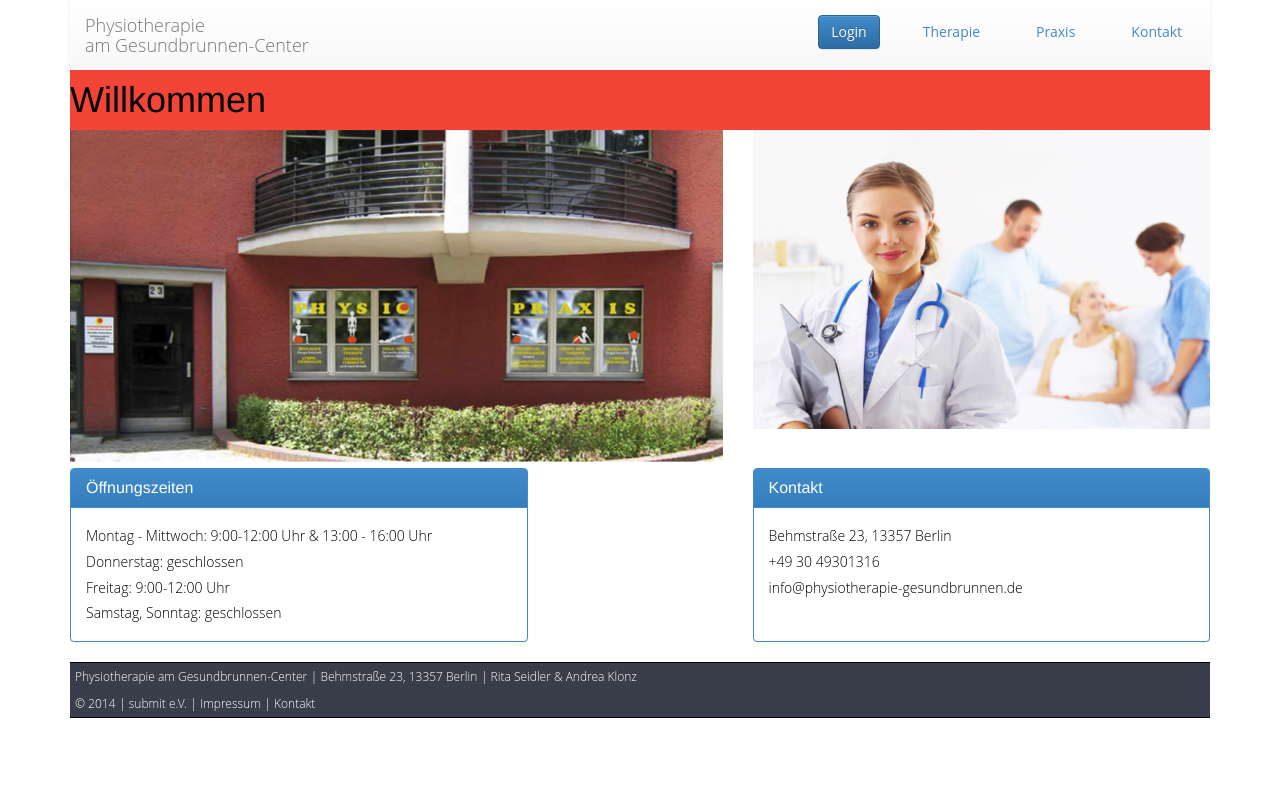
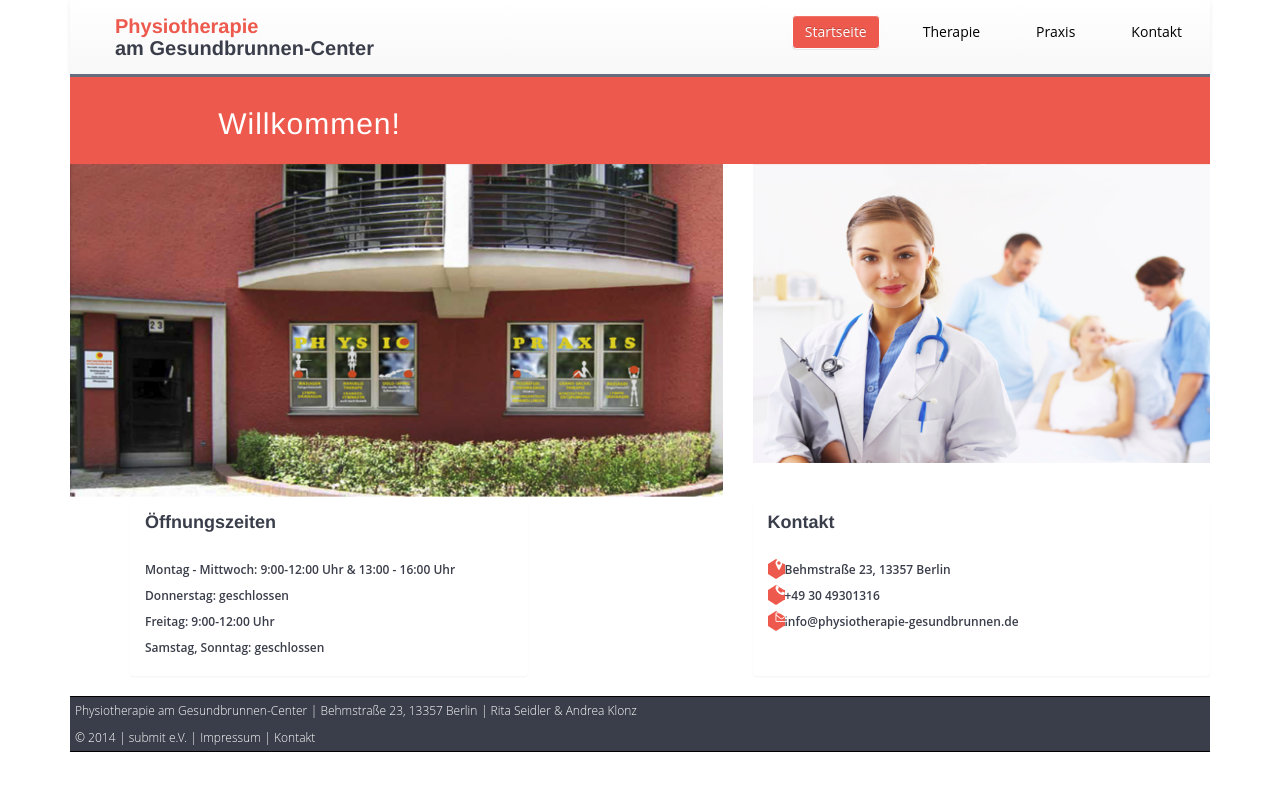
Before and after one commit to cSteusloff/website_Physiotherapie, a PHP site: page /bootstrap/index.php in a window 1280 px wide. Run offline with PHP 8.4, Linux system fonts and the light colour scheme.

Commit message:
Startseite an Konzept angeglichen
ausstehende Änderungen:
-Banner topborder+gradient anpassen
-fa symbole ordentlich in sechsecke "schieben"

```diff
--- a/praxis/bootstrap/bootstrap/css/style.css
+++ b/praxis/bootstrap/bootstrap/css/style.css
@@ -37,9 +37,9 @@
   -moz-box-shadow: inset 0px 1px 0px 0px #f5978e;
   -webkit-box-shadow: inset 0px 1px 0px 0px #f5978e;
   box-shadow: inset 0px 1px 0px 0px #f5978e;
-  background: -webkit-gradient(linear, left top, left bottom, color-stop(0.05, #f24437), color-stop(1, #f24437));
-  background: -moz-linear-gradient(center top, #f24437 5%, #f24437 100%);
-  background-color: #f24437;
+  background: -webkit-gradient(linear, left top, left bottom, color-stop(0.05, #ED594D), color-stop(1, #ED594D));
+  background: -moz-linear-gradient(center top, #ED594D 5%, #ED594D 100%);
+  background-color: #ED594D;
   -webkit-border-top-left-radius: 0px;
   -moz-border-radius-topleft: 0px;
   border-top-left-radius: 0px;
@@ -74,12 +74,13 @@
   border: 0px solid #000;
 }
 .icon {
-  background-color: #f24437;
+  background-color: #ED594D;
   color: #ffffff;
   padding: 5px;
   width: 16px;
   text-align: center;
-  margin-right: 10px;
+
+    margin-right: 10px;
   border-radius: 13px;
 }
 .distance_top {
@@ -189,6 +190,12 @@ section,
 footer {
   display: block;
 }
+.maincolor {
+    color: #ED594D;
+}
+.grey_font{
+    color:#3A3E4A;
+}
 /************************/
 /*  Structur            */
 /************************/
@@ -212,8 +219,18 @@ header {
 header h2 {
   margin: 0;
   padding: 0;
-  font-weight: 600;
+  font-weight: 300;
 }
+.navbar-header{
+}
+.header h2{
+    font-size: 20px;
+    font-weight: 700;
+}
+#physio{
+    margin-left:30px;
+}
+
 /************************/
 /*  Nav                 */
 /************************/
@@ -266,9 +283,9 @@ nav a:hover {
   -moz-box-shadow: inset 0px 1px 0px 0px #f5978e;
   -webkit-box-shadow: inset 0px 1px 0px 0px #f5978e;
   box-shadow: inset 0px 1px 0px 0px #f5978e;
-  background: -webkit-gradient(linear, left top, left bottom, color-stop(0.05, #f24437), color-stop(1, #f24437));
-  background: -moz-linear-gradient(center top, #f24437 5%, #f24437 100%);
-  background-color: #f24437;
+  background: -webkit-gradient(linear, left top, left bottom, color-stop(0.05, #ED594D), color-stop(1, #ED594D));
+  background: -moz-linear-gradient(center top, #ED594D 5%, #ED594D 100%);
+  background-color: #ED594D;
   -webkit-border-top-left-radius: 0px;
   -moz-border-radius-topleft: 0px;
   border-top-left-radius: 0px;
@@ -296,20 +313,42 @@ nav a:hover {
   text-align: center;
   text-shadow: 1px 1px 0px #810e05;
 }
+.navbar-collapse .btn-primary{
+    background-image:linear-gradient(#ED594D 0px, #ED594D 100%);
+    border-color: #ffffff;
+}
+.collapse .navbar-collapse{
+    border:thin;
+    border-bottom: #000000;
+}
+.navbar-collapse .btn-link{
+    color: #000000;
+}
+
 /************************/
 /*  Banner              */
 /************************/
 #banner {
-  background-color: #f24437;
-  height: 60px;
-  padding-top: 20px;
-  padding-left: 25px;
+    border-top:solid;
+    border-top-color:#666D7F;
+    background-color: #ED594D;
+ background-image: radial-gradient(top,#C84D46, #ED594D);
+
+  height: 90px;
+  padding-top: 30px;
+  padding-left: 13%;
+    padding-bottom: 30px;
   vertical-align: middle;
 }
 #banner h1 {
   color: #ffffff;
   letter-spacing: 1px;
   font-size: 30px;
+}
+.banner {
+    color: #ffffff;
+    padding: 10px 0px;
+    background-color: #ED594D;
 }
 /************************/
 /*  Footer              */
@@ -366,18 +405,66 @@ footer li a:active {
   float: right;
   margin-right: 120px;
 }
-.maincolor {
-  color: #f24437;
-}
 .toggle {
   cursor: pointer;
 }
 .togglecontent {
   padding: 20px 0px;
 }
+.panel-primary > .panel-heading{
+    background-image: none;
+    background-repeat: no-repeat;
+    background-color: #ffffff;
+    color:#3A3E4A;
+}
+.panel-primary{
+    border: none;
+    color:#3A3E4A;
+}
+.panel-heading{
+    border: none;
+    color:#3A3E4A;
+}
+.panel-heading h3{
+    font-size: 18px;
+    font-weight:600;
+    color:#3A3E4A;
+}
+.panel-body{
+    font-size:12px;
+    font-weight:600;
+    color:#3A3E4A;
+}
 
+#hoursofopening{
+    margin-left: 60px;
+}
 
-.banner {
-    padding: 10px 0px;
-    background-color: #f24437;
+.hex:before {
+    content: " ";
+    width: 0; height: 0;
+    border-bottom: 5px solid #ED594D;
+    border-left: 8px solid transparent;
+    border-right: 8px solid transparent;
+    position: absolute;
+    top: -5px;
 }
+
+.hex {
+    margin-top: 5px;
+    width: 17px;
+    height: 10px;
+    background-color: #ED594D;
+    position: relative;
+    color: #ffffff;
+}
+
+.hex:after {
+    content: "";
+    width: 0;
+    position: absolute;
+    bottom: -5px;
+    border-top: 5px solid #ED594D;
+    border-left: 8px solid transparent;
+    border-right: 8px solid transparent;
+}
--- a/praxis/bootstrap/index.php
+++ b/praxis/bootstrap/index.php
@@ -36,12 +36,12 @@
                 <span class="icon-bar"></span>
                 <span class="icon-bar"></span>
             </button>
-            <a class="navbar-brand" href="#">Physiotherapie<br> am Gesundbrunnen-Center</a>
+            <a class="navbar-brand" href="#"><h2 id="physio"><span class="maincolor">Physiotherapie</span><br> <span class="grey_font">am Gesundbrunnen-Center</span></h2></a>
         </div>
         <div class="collapse navbar-collapse">
             <ul class="nav navbar-nav navbar-right">
                 <li><a href="#">
-                        <button id="loginbutton" type="button" class="btn btn-primary narbar-btn">Login</button>
+                        <button id="loginbutton" type="button" class="btn btn-primary narbar-btn">Startseite</button>
                     </a></li>
                 <li><a href="#">
                         <button id="loginbutton" type="button" class="btn btn-link narbar-btn">Therapie</button>
@@ -56,8 +56,8 @@
         </div>
     </div>
 
-  <div class="banner">
-            <h1>Willkommen</h1>
+  <div id="banner">
+            <h1 id="welcome">Willkommen!</h1>
  </div>
 
     <div class="row">
@@ -71,7 +71,7 @@
 
     <div class="row">
         <div class="col-lg-5">
-            <div class="panel panel-primary">
+            <div  id="hoursofopening" class="panel panel-primary">
                 <div class="panel-heading">
                     <h3 class="panel-title">Öffnungszeiten</h3>
                 </div>
@@ -91,9 +91,9 @@
                     <h3 class="panel-title">Kontakt</h3>
                 </div>
                 <div class="panel-body">
-                    Behmstraße 23, 13357 Berlin<br>
-                    +49 30 49301316<br>
-                    info@physiotherapie-gesundbrunnen.de<br><br>
+                    <i class="fa fa-map-marker hex"></i>Behmstraße 23, 13357 Berlin<br>
+                    <i class="fa fa-phone hex"></i>+49 30 49301316<br>
+                    <i class="fa fa-envelope-o hex"></i>info@physiotherapie-gesundbrunnen.de<br><br>
                 </div>
             </div>
         </div>
```
